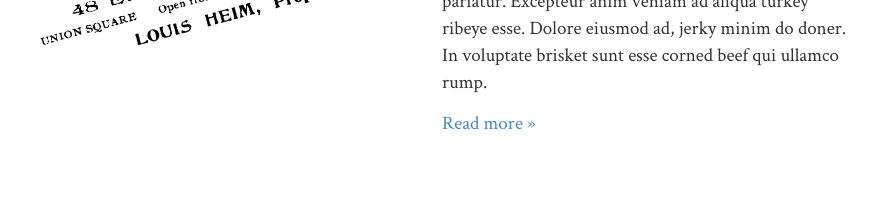
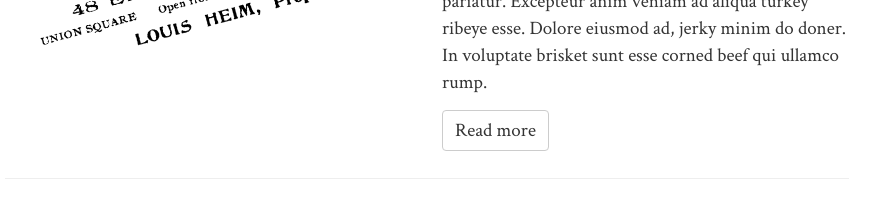
Before and after one commit to public-fare/menus-site, a Jekyll site: the page built from index.html, in a window 1280 px wide. Shown: the part 543-761 px from the top of the page, without its empty margins (213-1089 px from the left). Built offline with Jekyll 4.4.1, drawn with Linux system fonts in a browser that asks for light colours; nearby versions of some CDN libraries.

Commit message:
Convert Read More link to button

```diff
--- a/index.html
+++ b/index.html
@@ -21,9 +21,12 @@ layout: default
         This is an Article Title
         </h3>
         <p>Bacon ipsum dolor sit amet pork belly dolore shank, jerky eu ham sint ground round cupidatat consequat. Bresaola est swine ex. Pork loin corned beef jerky magna, consectetur proident chuck bresaola tongue pariatur. Excepteur anim veniam ad aliqua turkey ribeye esse. Dolore eiusmod ad, jerky minim do doner. In voluptate brisket sunt esse corned beef qui ullamco rump.</p>
-        <a href="#">Read more &raquo;</a>
+        <a href="#" class="btn btn-default">Read more</a>
     </div>
 </section>
+
+<hr/>
+
 <section>
 
 </section>
```
